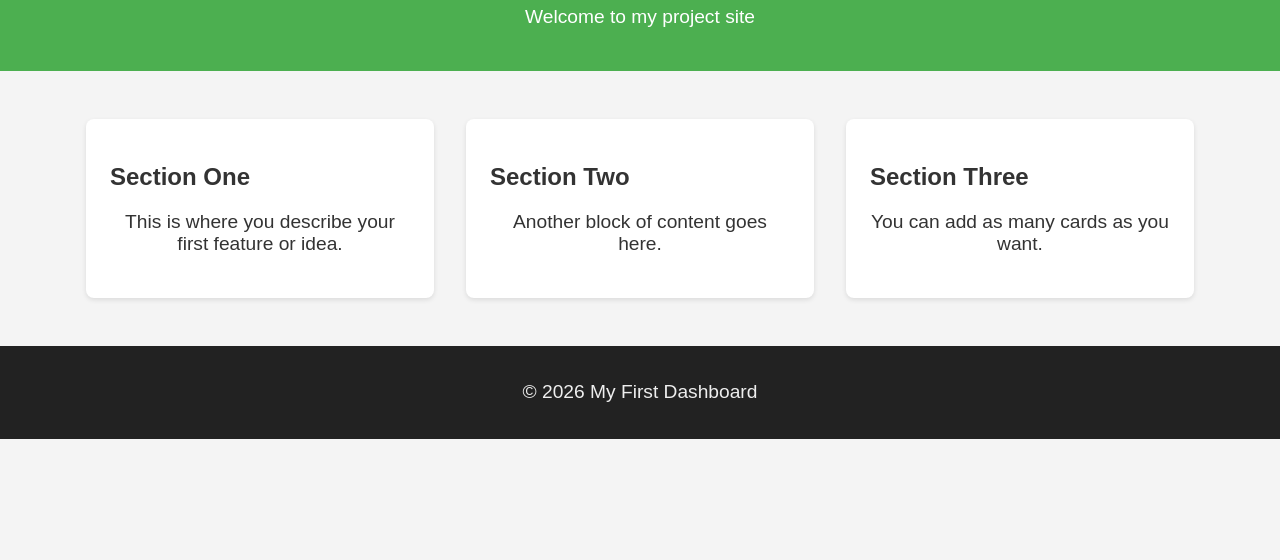
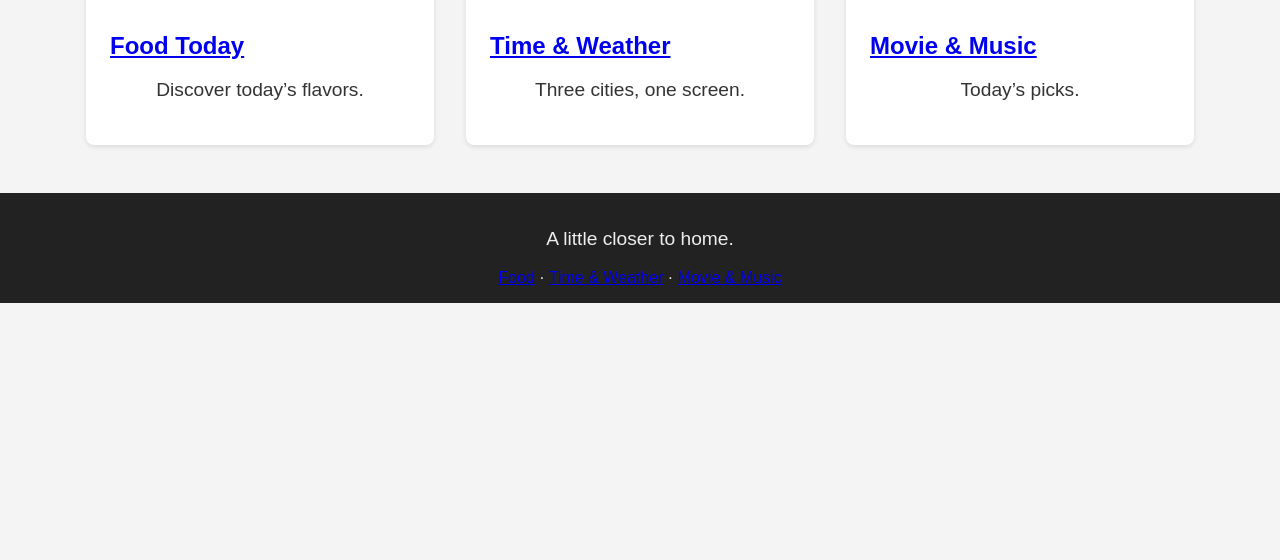
Before and after one commit to rayofsolar05/my-first-dashboard, a plain HTML site: page index.html in a window 1280 px wide. Shown: the part 240-800 px from the top of the page. Drawn offline with Linux system fonts and the light colour scheme.

Commit message:
Update index.html

```diff
--- a/index.html
+++ b/index.html
@@ -1,40 +1,40 @@
 <!DOCTYPE html>
-<html>
+<html lang="en">
 <head>
-    <title>My First Dashboard</title>
-    <!-- Add this line to connect your CSS -->
-    <link rel="stylesheet" href="style.css">
+  <meta charset="UTF-8">
+  <title>My First Dashboard</title>
+  <link rel="stylesheet" href="style.css">
 </head>
 <body>
-    <h1>Hello, GitHub Pages!</h1>
-    <p>This is my first dashboard site.</p>
-</body>
-</html>
-
-<body>
   <header>
-    <h1>My First Dashboard</h1>
-    <p>Welcome to my project site</p>
+    <h1>Good Afternoon</h1>
+    <p>Friday, 25 September 2026</p>
   </header>
 
   <main>
-    <section class="card">
-      <h2>Section One</h2>
-      <p>This is where you describe your first feature or idea.</p>
+    <section class="card yellow">
+      <h2><a href="food.html">Food Today</a></h2>
+      <p>Discover today’s flavors.</p>
     </section>
 
-    <section class="card">
-      <h2>Section Two</h2>
-      <p>Another block of content goes here.</p>
+    <section class="card green">
+      <h2><a href="time.html">Time & Weather</a></h2>
+      <p>Three cities, one screen.</p>
     </section>
 
-    <section class="card">
-      <h2>Section Three</h2>
-      <p>You can add as many cards as you want.</p>
+    <section class="card purple">
+      <h2><a href="media.html">Movie & Music</a></h2>
+      <p>Today’s picks.</p>
     </section>
   </main>
 
   <footer>
-    <p>© 2026 My First Dashboard</p>
+    <p>A little closer to home.</p>
+    <nav>
+      <a href="food.html">Food</a> ·
+      <a href="time.html">Time & Weather</a> ·
+      <a href="media.html">Movie & Music</a>
+    </nav>
   </footer>
 </body>
+</html>
```
